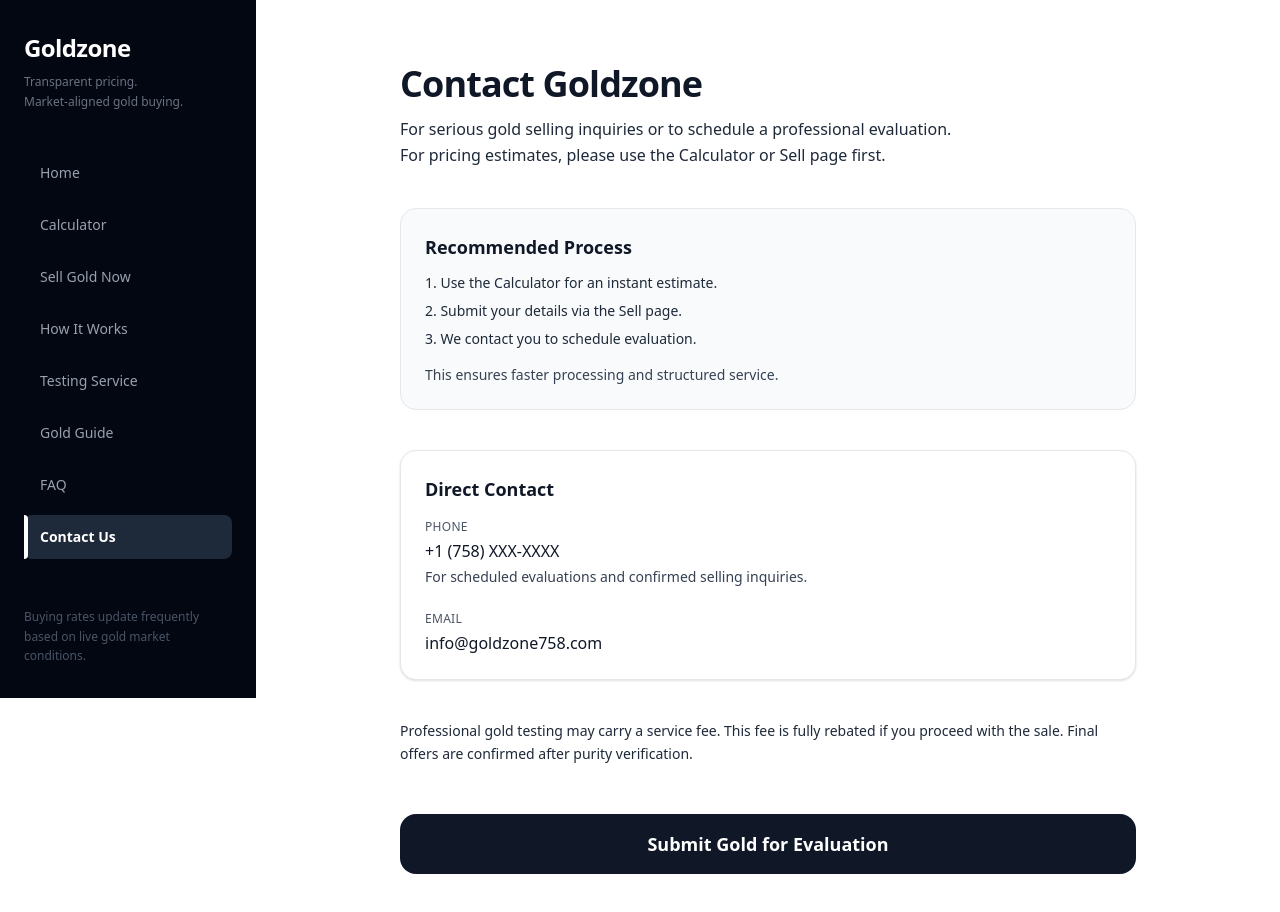
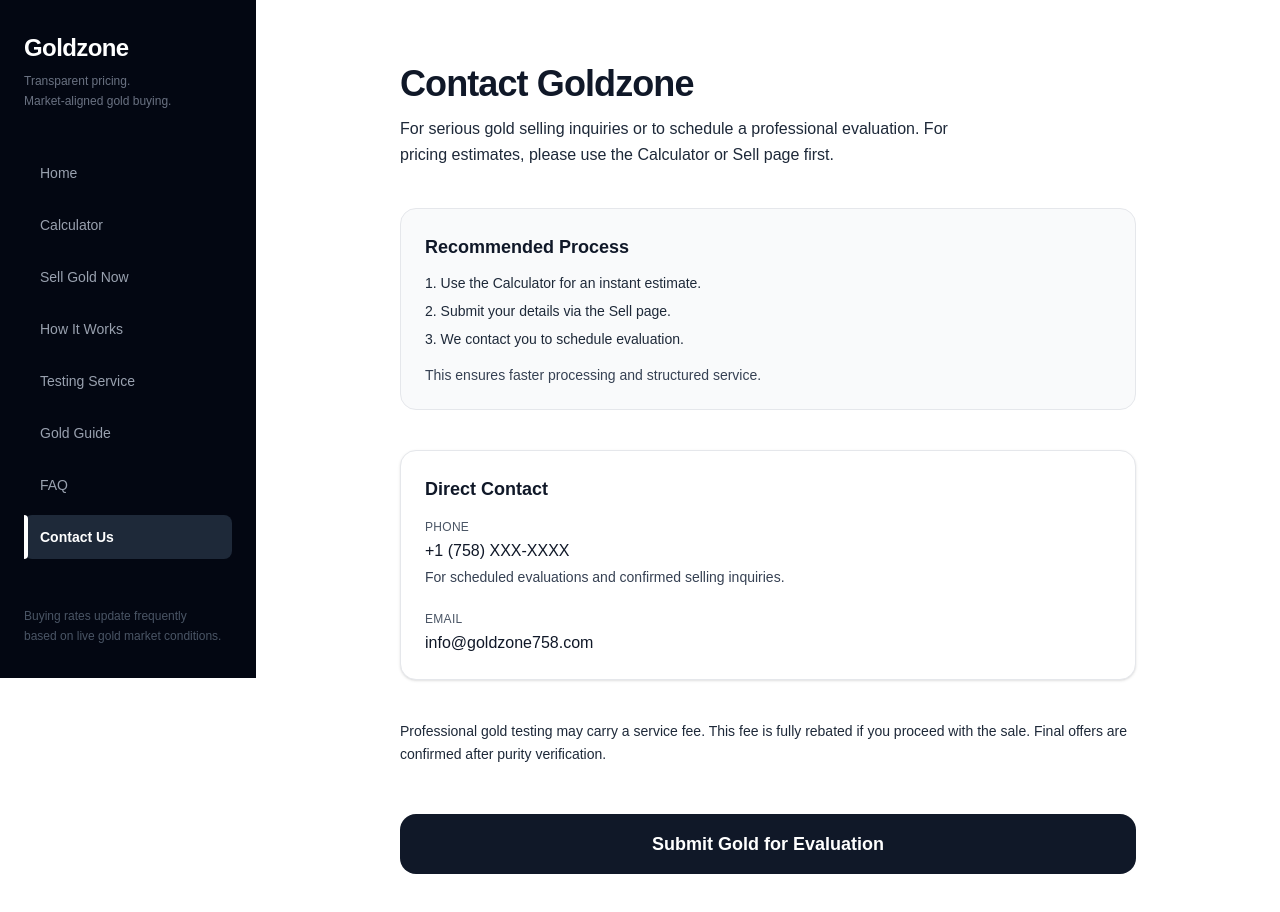
Before and after one commit to n9fsskbdcp-design/goldzone, a Next.js app: page /contact in a window 1280 px wide. Shown: the top 912 px of the page. Built offline with nearby package versions, Linux system fonts and the light colour scheme.

Commit message:
disable browser dark mode

```diff
--- a/app/globals.css
+++ b/app/globals.css
@@ -1,19 +1,33 @@
 @import "tailwindcss";
 
-/* Disable automatic device dark mode */
+/* ------------------------------------------------ */
+/* Disable browser automatic dark mode              */
+/* ------------------------------------------------ */
 
 :root {
   color-scheme: light;
 }
 
-/* Base layout */
+/* Prevent Chrome / Android auto darkening */
+
+html {
+  color-scheme: light;
+  forced-color-adjust: none;
+}
+
+/* ------------------------------------------------ */
+/* Base site styling                                */
+/* ------------------------------------------------ */
 
 body {
   background-color: #ffffff;
   color: #111827;
+  font-family: Arial, Helvetica, sans-serif;
 }
 
-/* Force dark class behaviour only when explicitly used */
+/* ------------------------------------------------ */
+/* Optional manual dark mode (only if you add it)   */
+/* ------------------------------------------------ */
 
 .dark body {
   background-color: #111827;
--- a/app/layout.tsx
+++ b/app/layout.tsx
@@ -70,18 +70,16 @@ export default function RootLayout({
   return (
     <html lang="en">
       <head>
-        {/* Allows browsers to correctly switch themes */}
-        <meta name="color-scheme" content="light dark" />
+        {/* Force browsers to use light theme only */}
+        <meta name="color-scheme" content="light" />
       </head>
 
-      <body
-        className={`${geistSans.variable} ${geistMono.variable} bg-white text-gray-900 dark:bg-slate-950 dark:text-gray-100`}
-      >
+      <body className={`${geistSans.variable} ${geistMono.variable} antialiased bg-white text-gray-900`}>
         <div className="flex min-h-screen">
 
           <Sidebar />
 
-          <main className="flex-1 p-6 pt-20 md:pt-6 bg-white dark:bg-slate-950">
+          <main className="flex-1 p-6 pt-20 md:pt-6 bg-white">
             {children}
           </main>
 
```
